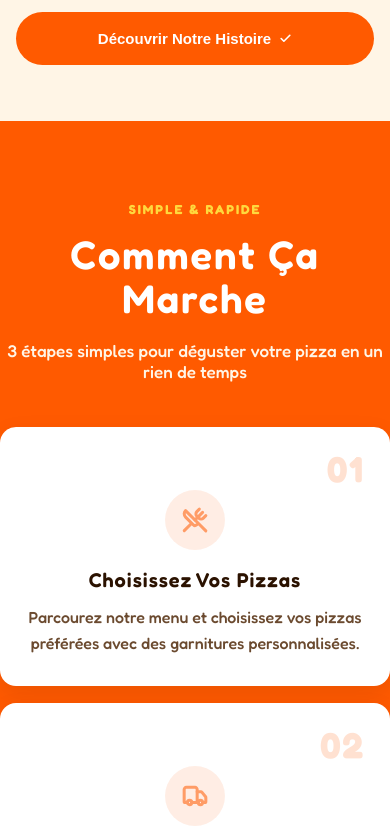
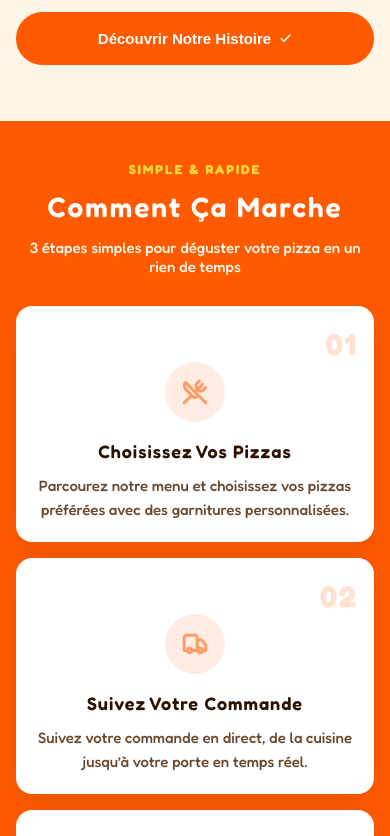
Before and after one commit to sebastien358/pizza-earth-frontend, a Next.js app: page / in a window 390 px wide. Shown: the part 2620-3456 px from the top of the page. Built offline with nearby package versions, Linux system fonts and the light colour scheme; no server answers.

Commit message:
fix: responsive How lg/md/sm - grid centre, titre, cta

```diff
--- a/src/app/page.module.scss
+++ b/src/app/page.module.scss
@@ -1053,6 +1053,11 @@ $breakpoint-sm: 600px;
   &__inner {
     @include container;
     padding: 80px 0;
+
+    @include respond(lg) { padding: 70px 20px; }
+    @include respond(md) { padding: 50px 16px; }
+    @include respond(sm) { padding: 40px 16px; }
+
   }
 
   &__eyebrow {
@@ -1073,6 +1078,10 @@ $breakpoint-sm: 600px;
     letter-spacing: 2px;
     font-size: 40px;
     color: $color-white;
+
+    @include respond(lg) { font-size: 36px; }
+    @include respond(md) { font-size: 32px; }
+    @include respond(sm) { font-size: 28px; }
   }
 
   &__subtitle {
@@ -1081,6 +1090,12 @@ $breakpoint-sm: 600px;
     margin: 20px 0 45px;
     color: $color-cream;
     font-size: 17px;
+
+    @include respond(md) {
+      font-size: 15px;
+      margin: 15px 0 30px;
+      padding: 0 10px;
+    }
   }
 
   &__grid {
@@ -1088,7 +1103,13 @@ $breakpoint-sm: 600px;
     grid-template-columns: repeat(3, 1fr);
     gap: 17px;
 
-    @include respond(md) { grid-template-columns: 1fr; }
+    @include respond(lg) { gap: 15px; }
+    @include respond(md) {
+      grid-template-columns: 1fr;
+      max-width: 520px;
+      margin: 0 auto;
+      gap: 16px;
+    }
   }
 
   .cta {
@@ -1103,6 +1124,14 @@ $breakpoint-sm: 600px;
       justify-content: space-between;
       padding: 45px 40px;
       border-radius: 30px;
+
+      @include respond(lg) { padding: 35px 30px; }
+      @include respond(md) {
+        flex-direction: column;
+        text-align: center;
+        gap: 20px;
+        padding: 30px 20px;
+      }
     }
 
     &__title {
@@ -1110,6 +1139,9 @@ $breakpoint-sm: 600px;
       font-size: 34px;
       font-weight: 600;
       margin-bottom: 13px;
+
+      @include respond(md) { font-size: 28px; }
+      @include respond(sm) { font-size: 24px; }
     }
 
     &__text {
@@ -1127,6 +1159,8 @@ $breakpoint-sm: 600px;
       color: white;
 
       @include btn($padding: 18px 32px);
+
+      @include respond(sm) { width: 100%; justify-content: center; }
     }
   }
 }
@@ -1135,12 +1169,17 @@ $breakpoint-sm: 600px;
   @include card;
   text-align: center;
 
+  @include respond(md) { padding: 24px 20px; }
+  @include respond(sm) { padding: 20px 16px; }
+
   &__number {
     text-align: end;
     font-size: 36px;
     font-weight: bold;
     color: rgba(255, 90, 0, 0.18);
     letter-spacing: 2px;
+
+    @include respond(sm) { font-size: 30px; }
   }
 
   &__logo {
@@ -1166,6 +1205,8 @@ $breakpoint-sm: 600px;
     font-size: 20px;
     letter-spacing: 1px;
     color: $color-text;
+
+    @include respond(sm) { font-size: 18px; }
   }
 
   &__text {
@@ -1173,6 +1214,8 @@ $breakpoint-sm: 600px;
     margin: 12px 0 0 0;
     line-height: 26px;
     color: $color-text-light;
+
+    @include respond(sm) { font-size: 15px; line-height: 1.6; }
   }
 }
 
```
